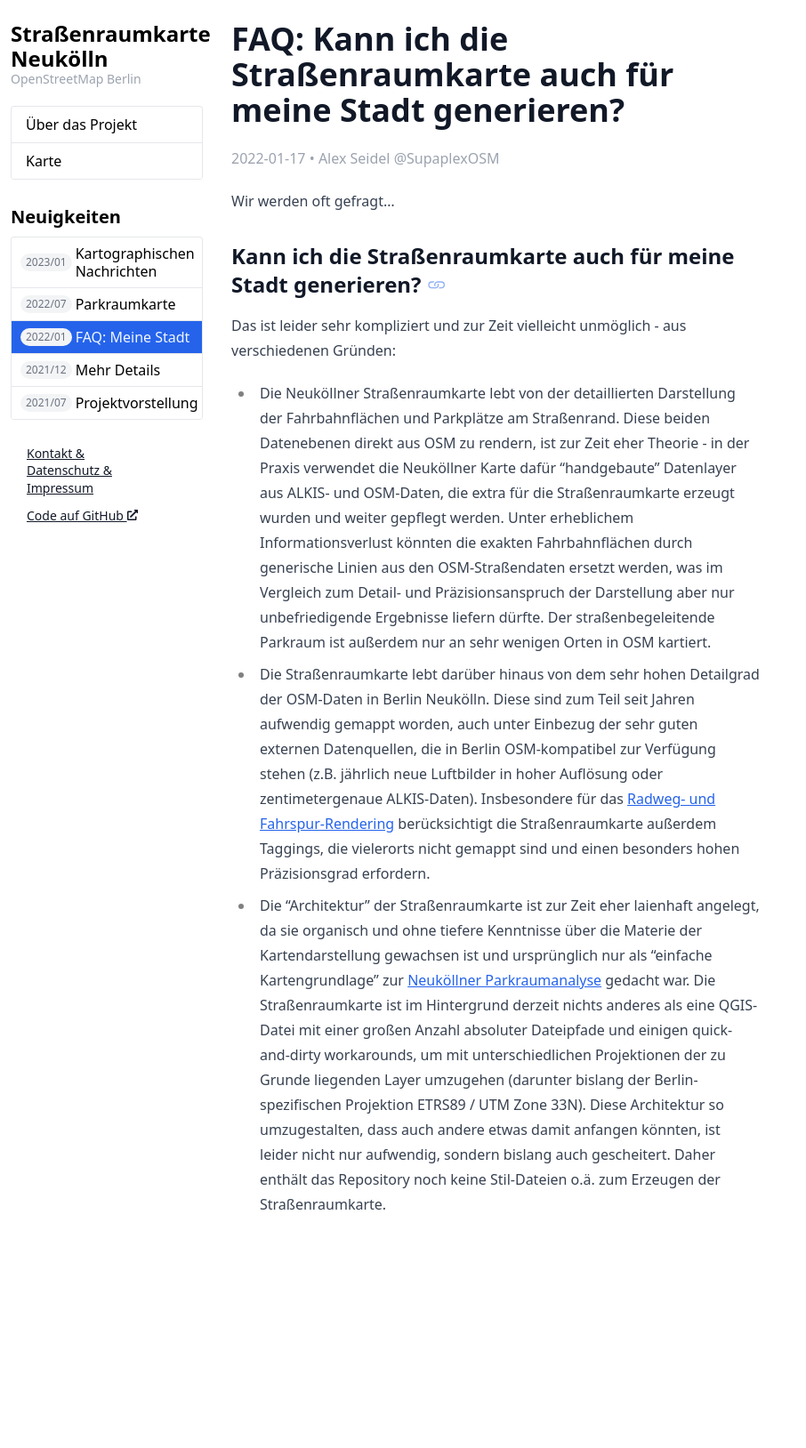
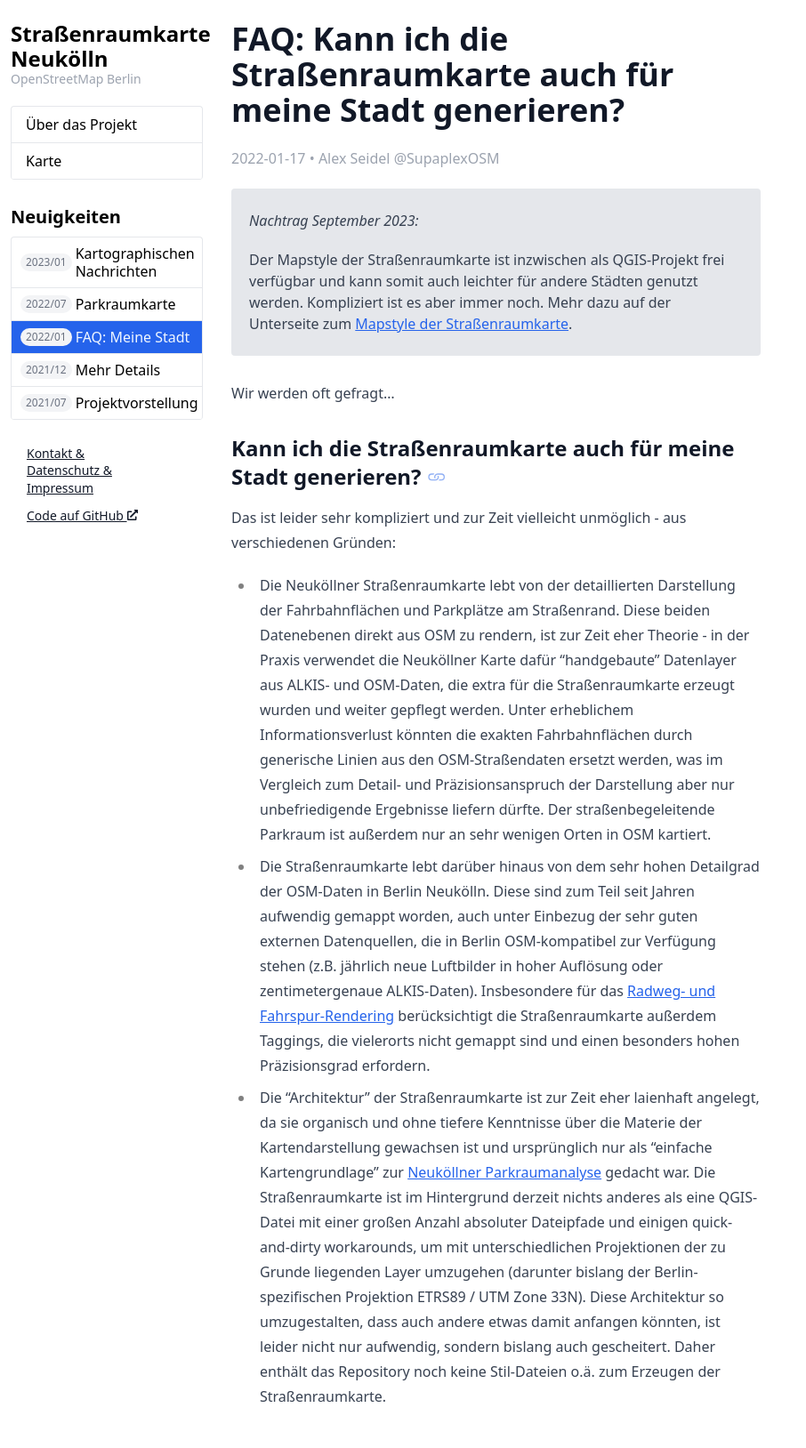
Before and after one commit to osmberlin/strassenraumkarte-neukoelln, a Jekyll site: the page built from _posts/2022-01-17-meine-stadt.md, in a window 1280 px wide. Shown: the whole page at 89% size, without its empty margins (0-906 px from the left). Built offline with Jekyll 4.4.1, drawn with Linux system fonts in a browser that asks for light colours; before the commit the page ends 1412 px from its top, so only the background shows below that.

Commit message:
Update 2022-01-17-meine-stadt.md
Nachtrag zum veröffentlichten Mapstyle ergänzt

```diff
--- a/_posts/2022-01-17-meine-stadt.md
+++ b/_posts/2022-01-17-meine-stadt.md
@@ -8,6 +8,14 @@ layout: post
 description: Warum die Karte nicht ohne weiteres für andere Stadte gebaut werden kann.
 ---
 
+<div class="notice mb-7">
+
+_Nachtrag September 2023:_
+
+Der Mapstyle der Straßenraumkarte ist inzwischen als QGIS-Projekt frei verfügbar und kann somit auch leichter für andere Städten genutzt werden. Kompliziert ist es aber immer noch. Mehr dazu auf der Unterseite zum [Mapstyle der Straßenraumkarte](https://github.com/SupaplexOSM/strassenraumkarte-neukoelln/tree/main/mapstyle).
+
+</div>
+
 Wir werden oft gefragt…
 
 ## Kann ich die Straßenraumkarte auch für meine Stadt generieren?
```
